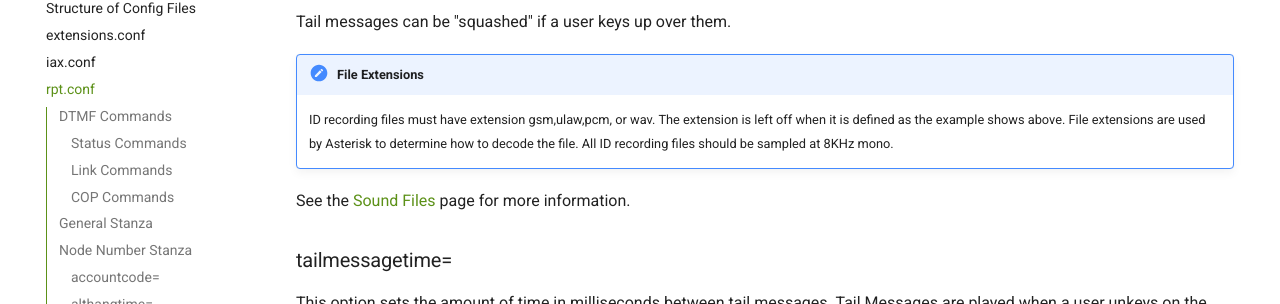
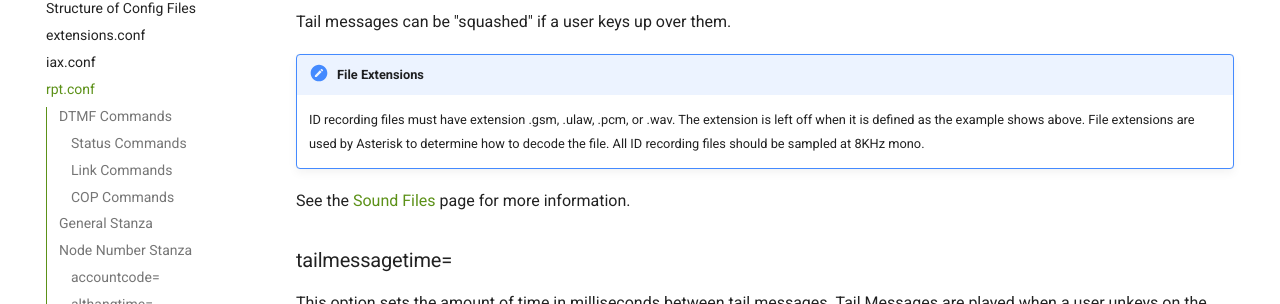
Before and after one commit to AllStarLink/ASL3-Manual, an MkDocs documentation site: the page built from docs/config/rpt_conf.md, in a window 1280 px wide and 900 px high, scrolled down 32129 px. Shown: the part 148-452 px from the top of the window. Built offline with MkDocs 1.6.1 and Material for MkDocs 9.7.7, drawn with Linux system fonts in a browser that asks for light colours.

```diff
--- a/docs/config/rpt_conf.md
+++ b/docs/config/rpt_conf.md
@@ -1212,7 +1212,7 @@ tailmessagelist = welcome,clubmeeting,wx ; rotate 3 tail messages
 Tail messages can be "squashed" if a user keys up over them.
 
 !!! note "File Extensions"
-    ID recording files must have extension gsm,ulaw,pcm, or wav. The extension is left off when it is defined as the example shows above. File extensions are used by Asterisk to determine how to decode the file. All ID recording files should be sampled at 8KHz mono.
+    ID recording files must have extension .gsm, .ulaw, .pcm, or .wav. The extension is left off when it is defined as the example shows above. File extensions are used by Asterisk to determine how to decode the file. All ID recording files should be sampled at 8KHz mono.
 
 See the [Sound Files](../adv-topics/soundfiles.md) page for more information.
 <!-- stop:tailmessagelist -->
```
